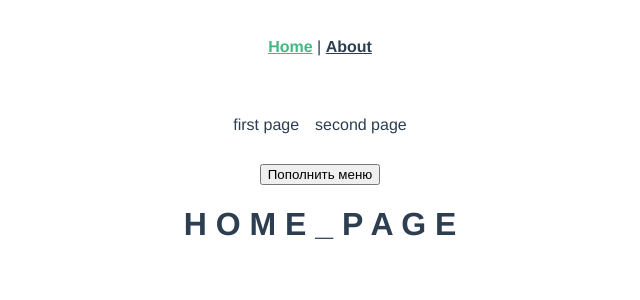
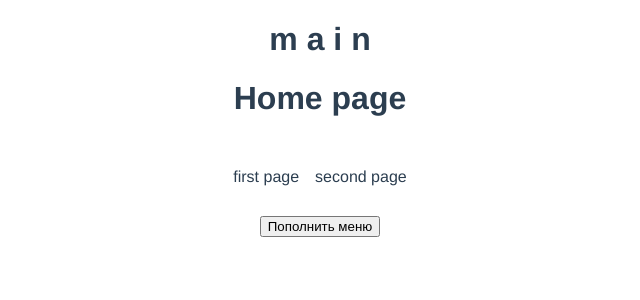
Before and after one commit to Irma-V/safib-test, a Vue app: page / in a window 1280 px wide. Shown: the top 300 px of the page, without its empty margins (320-960 px from the left). Built offline with nearby package versions, Linux system fonts and the light colour scheme.

Commit message:
master-2308 Настройка первичного функционала
- Разграничение области, внедрение мета-компонента;
- Настройка маршрутов

```diff
--- a/src/App.vue
+++ b/src/App.vue
@@ -1,23 +1,20 @@
 <template>
-  <nav>
-    <router-link to="/">Home</router-link> |
-    <router-link to="/about">About</router-link>
-  </nav>
-  <menu-catalog></menu-catalog>
-  <router-view/>
+  <component :is="layout">
+      <router-view />
+  </component>
 </template>
 
 <script>
-import MenuCatalog from "@/components/MenuCatalog.vue";
-
+import mainLayout from "@/layouts/MainLayout.vue";
+import emptyLayout from "@/layouts/EmptyLayout.vue";
 export default {
   name: "BreadCrumbs",
   components: {
-    'menu-catalog': MenuCatalog,
+    'main-layout':mainLayout,
+    'empty-layout':emptyLayout,
   },
   data() {
     return {
-
     }
   },
 
@@ -25,10 +22,12 @@ export default {
   },
 
   computed: {
+    layout() {
+      return (this.$route.meta.layout || 'empty') + '-layout'
+    },
   },
 
   methods: {
-
   }
 }
 </script>
--- /dev/null
+++ b/src/layouts/EmptyLayout.vue
@@ -0,0 +1,21 @@
+<template>
+  <h1>e m p t y</h1>
+  <div class="layout-content">
+    <router-view/>
+  </div>
+</template>
+
+<script>
+export default {
+  name: "EmptyLayout",
+  props: {},
+  data() {
+    return {}
+  },
+  methods: {},
+}
+</script>
+
+<style scoped lang="scss">
+
+</style>
--- /dev/null
+++ b/src/layouts/MainLayout.vue
@@ -0,0 +1,22 @@
+<template>
+  <h1>m a i n</h1>
+  <div class="layout-content">
+    <router-view/>
+  </div>
+</template>
+
+<script>
+export default {
+    name: "MainLayout",
+    props: {},
+    data() {
+        return {
+        }
+    },
+    methods: {},
+}
+</script>
+
+<style scoped lang="scss">
+
+</style>
--- /dev/null
+++ b/src/views/AdminPage.vue
@@ -0,0 +1,19 @@
+<template>
+  <h1> Admin panel</h1>
+  <router-view/>
+</template>
+
+<script>
+export default {
+  name: "AdminPage",
+  props: {},
+  data() {
+    return {}
+  },
+  methods: {},
+}
+</script>
+
+<style scoped lang="scss">
+
+</style>
--- a/src/views/HomePage.vue
+++ b/src/views/HomePage.vue
@@ -1,10 +1,15 @@
 <template>
-<h1>H O M E _ P A G E</h1>
+<h1>Home page</h1>
+  <menu-catalog></menu-catalog>
 </template>
 
 <script>
+import MenuCatalog from "@/components/MenuCatalog.vue";
 export default {
   name: "HomePage",
+    components: {
+    'menu-catalog': MenuCatalog,
+  },
   props: {},
   data() {
     return {}
```
